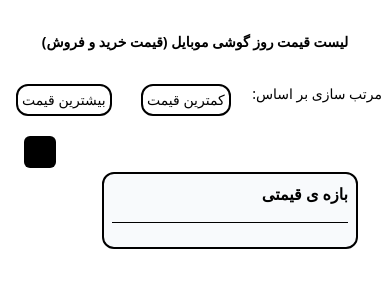
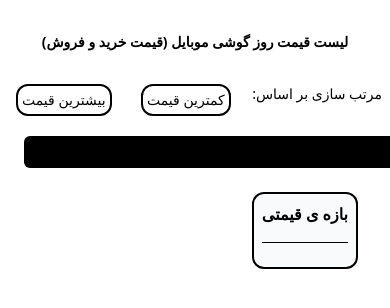
Before and after one commit to salartalaA/FilterProject, a plain HTML site: page index.html in a window 390 px wide. Drawn offline with Linux system fonts and the light colour scheme; no server answers.

Commit message:
Update index.html

```diff
--- a/index.html
+++ b/index.html
@@ -35,12 +35,12 @@
       </div>
       <div
         id="table"
-        class="w-fit sm:w-2/3 float-left ml-6 bg-black text-white p-4 mt-5 rounded-md sm:text-lg text-sm sm:font-normal font-extralight sm:mr-0 mr-4"
+        class="w-96 sm:w-2/3 float-left ml-6 bg-black text-white p-4 mt-5 rounded-md sm:text-lg text-sm sm:font-normal font-extralight sm:mr-0 mr-4"
       ></div>
       <div class="mt-8 mx-8 font-bold w-fit">
         <div>
           <div
-            class="bg-slate-50 w-64 sm:block sm:mt-0 mt-6 inline-block sm:w-72 p-2 border-2 border-black rounded-xl h-auto"
+            class="bg-slate-50 w-80 sm:block sm:mt-0 mt-6 inline-block sm:w-72 p-2 border-2 border-black rounded-xl h-auto"
           >
             <div class="cursor-pointer" id="price-range">بازه ی قیمتی</div>
             <hr class="border-1 border-black my-4" />
```
